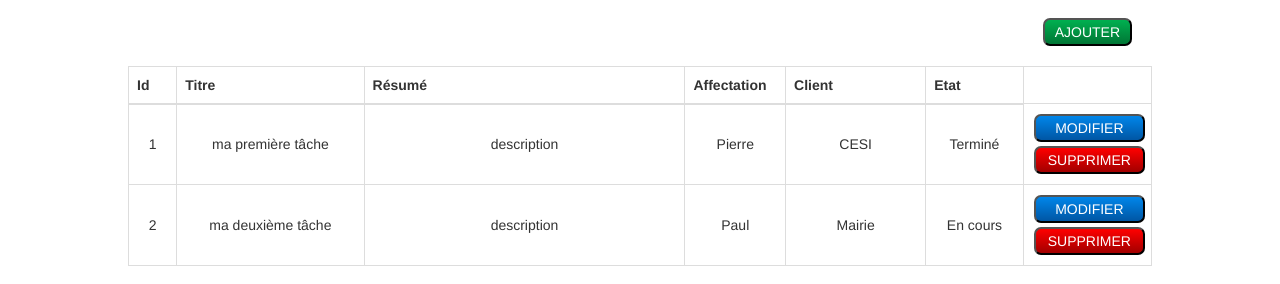
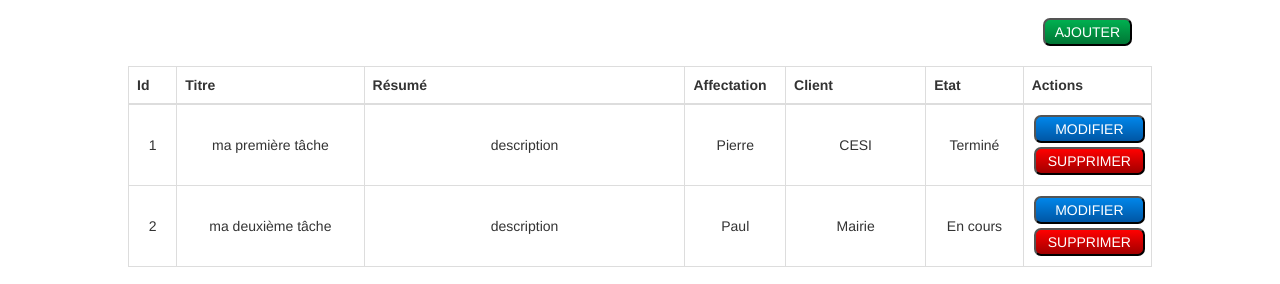
Before and after one commit to jbjog/vuejs_project, a Vue app: page /#/ in a window 1280 px wide. Shown: the part 561-845 px from the top of the page. Built offline with nearby package versions, Linux system fonts and the light colour scheme; what vue-js-modal would draw is missing.

Commit message:
refactor : delete Interventions component, move to Tableau component

```diff
--- a/src/components/Interventions/Interventions.js
+++ /dev/null
@@ -1,18 +0,0 @@
-import intervention from '@/components/Intervention/Intervention.vue'
-
-export default {
-  name: 'Interventions',
-  components: {
-    intervention
-  },
-  data() {
-    return {
-
-    }
-  },
-  computed: {
-    getInterventions: function () {
-      return this.$store.getters.getInterventions;
-    }
-  }
-}
--- a/src/components/Interventions/Interventions.vue
+++ /dev/null
@@ -1,9 +0,0 @@
-<template>
-  <tbody>
-    <intervention v-for="task in getInterventions" :key="task.id" v-bind:elt="task"></intervention>
-  </tbody>
-</template>
-
-
-<script src="./Interventions.js"/>
-<style src="./Interventions.css"/>
--- a/src/components/Tableau/Tableau.js
+++ b/src/components/Tableau/Tableau.js
@@ -1,8 +1,13 @@
-import interventions from '@/components/Interventions/Interventions.vue'
+import intervention from '@/components/Intervention/Intervention.vue'
 
 export default {
   name: 'Tableau',
   components: {
-    interventions
+    intervention
+  },
+  computed: {
+    getInterventions: function () {
+      return this.$store.getters.getInterventions;
+    }
   }
 }
--- a/src/components/Tableau/Tableau.vue
+++ b/src/components/Tableau/Tableau.vue
@@ -9,9 +9,12 @@
           <th>Affectation</th>
           <th>Client</th>
           <th>Etat</th>
+          <th>Actions</th>
         </tr>
         </thead>
-        <interventions></interventions>
+        <tbody>
+          <intervention v-for="task in getInterventions" :key="task.id" v-bind:elt="task"></intervention>
+        </tbody>
       </table>
     </div>
 </template>
```
Also changed, not shown: src/components/Interventions/Interventions.css (deleted).
